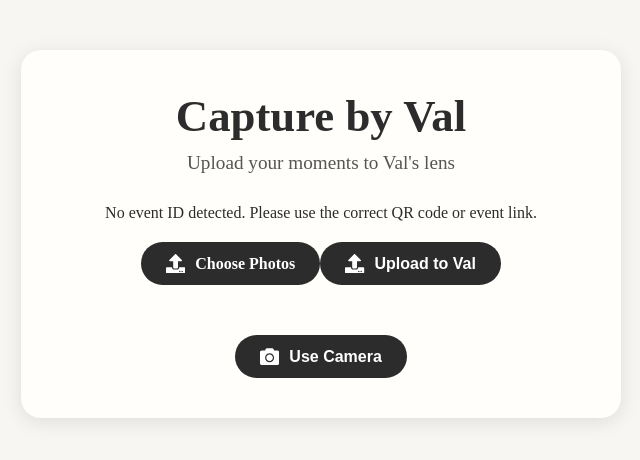
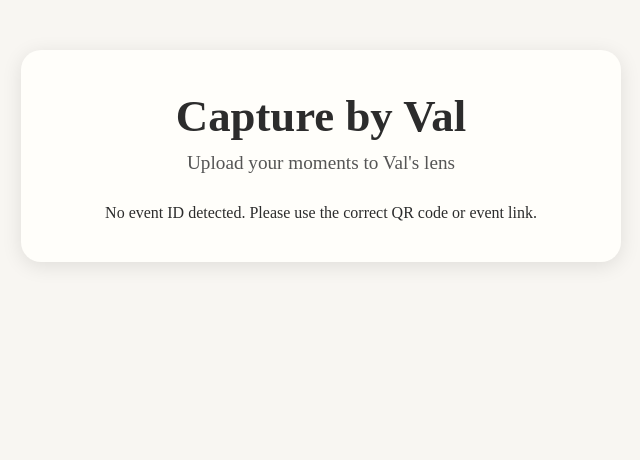
Before and after one commit to GeorgeWalkerPhillips/image-uploader, a React (Create React App) app: page / in a window 1280 px wide. Shown: the top 460 px of the page, without its empty margins (319-959 px from the left). Built offline with nearby package versions, Linux system fonts and the light colour scheme.

Commit message:
Event ID fxes

```diff
--- a/src/Home.js
+++ b/src/Home.js
@@ -118,12 +118,6 @@ function Home() {
                     ) : (
                         <p>Loading event info...</p>
                     )}
-        </>
-      ) : (
-        <p className="warning">
-          No event ID detected. Please use the correct QR code or event link.
-        </p>
-      )}
 
                     <div className="upload-section">
                         <label className="custom-file-upload">
@@ -150,6 +144,18 @@ function Home() {
                         </button>
                     </div>
 
+                    <Link to="/camera">
+                        <button className="button-36">
+                            <FaCamera className="icon" /> Use Camera
+                        </button>
+                    </Link>
+                </>
+            ) : (
+                <p className="warning">
+                    No event ID detected. Please use the correct QR code or event link.
+                </p>
+            )}
+
             {uploading && (
                 <div className="popup">
                     <div className="popup-content">
@@ -167,12 +173,6 @@ function Home() {
                     </div>
                 </div>
             )}
-
-      <Link to="/camera">
-        <button className="button-36">
-          <FaCamera className="icon" /> Use Camera
-        </button>
-      </Link>
         </div>
     );
 }
```
Lines whose indentation alone changed are shown as unchanged.
